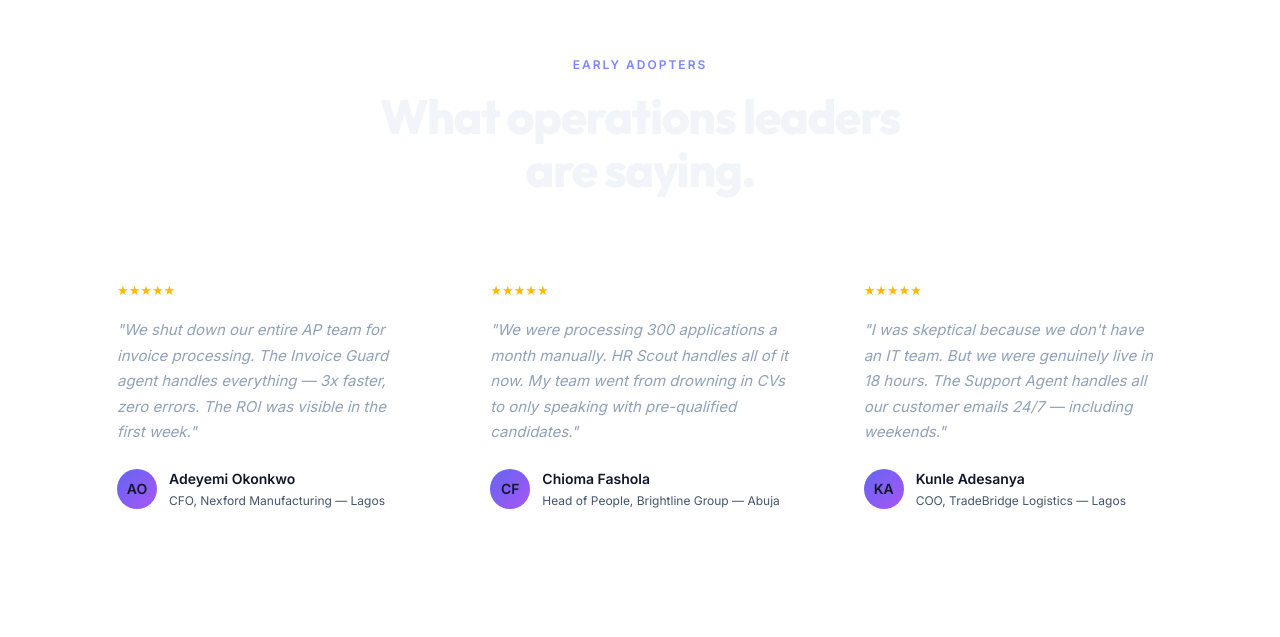
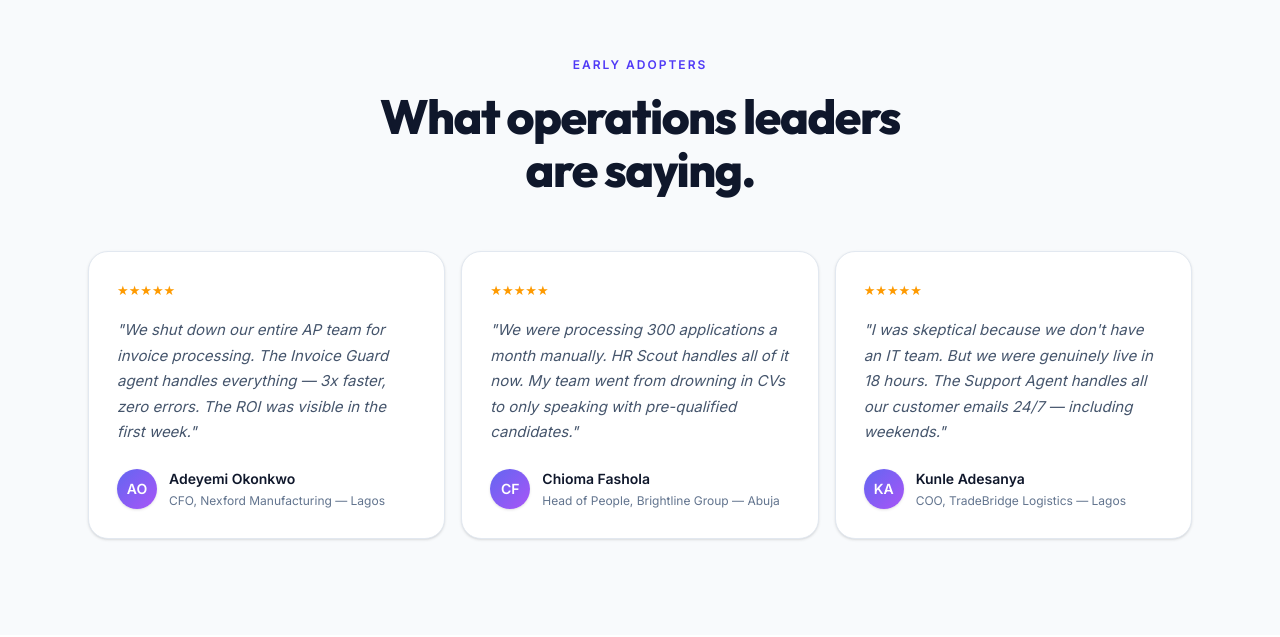
Before and after one commit to Pipe7-sudo/Agentic, a Next.js app in the folder frontend/: page / in a window 1280 px wide. Shown: the part 6563-7200 px from the top of the page. Built offline with nearby package versions, Linux system fonts and the light colour scheme.

Commit message:
refactor(testimonials): refine card UI and quotes

```diff
--- a/frontend/src/components/landing/TestimonialsSection.tsx
+++ b/frontend/src/components/landing/TestimonialsSection.tsx
@@ -6,22 +6,22 @@ const TESTIMONIALS = [
 
 export default function TestimonialsSection() {
   return (
-    <section className="py-24">
+    <section className="py-24 bg-slate-50 dark:bg-transparent">
       <div className="max-w-6xl mx-auto px-6">
         <div className="text-center mb-14">
-          <span className="text-[12px] font-semibold uppercase tracking-[2px] text-indigo-400 block mb-4">Early Adopters</span>
-          <h2 className="font-['Outfit'] text-[clamp(28px,4vw,48px)] font-extrabold tracking-[-1.5px] leading-[1.1] text-slate-100">What operations leaders<br />are saying.</h2>
+          <span className="text-[12px] font-semibold uppercase tracking-[2px] text-indigo-600 dark:text-indigo-400 block mb-4">Early Adopters</span>
+          <h2 className="font-['Outfit'] text-[clamp(28px,4vw,48px)] font-extrabold tracking-[-1.5px] leading-[1.1] text-slate-900 dark:text-slate-100">What operations leaders<br />are saying.</h2>
         </div>
-        <div className="grid grid-cols-1 md:grid-cols-3 gap-4">
+        <div className="grid grid-cols-1 md:grid-cols-3 gap-6 md:gap-4">
           {TESTIMONIALS.map(t => (
-            <div key={t.name} className="bg-white/[0.03] border border-white/[0.07] rounded-[20px] p-7">
-              <div className="text-amber-400 text-[13px] mb-4">★★★★★</div>
-              <p className="text-[15px] text-slate-400 leading-[1.7] mb-6 italic">{t.quote}</p>
+            <div key={t.name} className="bg-white dark:bg-white/[0.03] border border-slate-200 dark:border-white/[0.07] rounded-[20px] p-8 md:p-7 shadow-sm dark:shadow-none hover:shadow-md transition-all duration-300">
+              <div className="text-amber-500 dark:text-amber-400 text-[13px] mb-4">★★★★★</div>
+              <p className="text-[15px] text-slate-600 dark:text-slate-400 leading-[1.7] mb-6 italic">{t.quote}</p>
               <div className="flex items-center gap-3">
-                <div className="w-10 h-10 rounded-full gradient-bg flex items-center justify-center text-sm font-bold shrink-0">{t.initials}</div>
+                <div className="w-10 h-10 rounded-full gradient-bg flex items-center justify-center text-sm font-bold shrink-0 text-white shadow-sm">{t.initials}</div>
                 <div>
-                  <div className="text-sm font-semibold">{t.name}</div>
-                  <div className="text-[12px] text-slate-600 mt-0.5">{t.role}</div>
+                  <div className="text-sm font-semibold text-slate-900 dark:text-slate-100">{t.name}</div>
+                  <div className="text-[12px] text-slate-500 dark:text-slate-600 mt-0.5">{t.role}</div>
                 </div>
               </div>
             </div>
```
